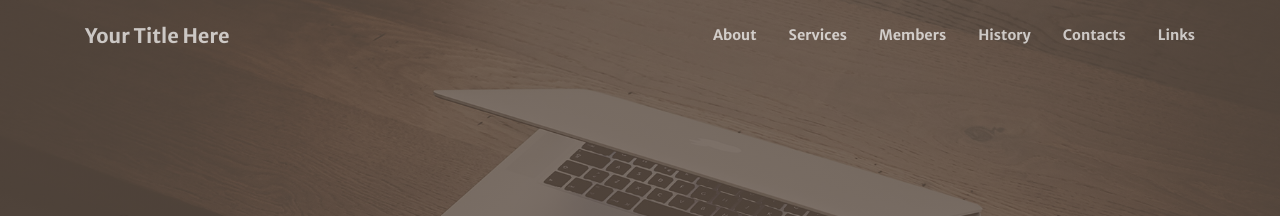
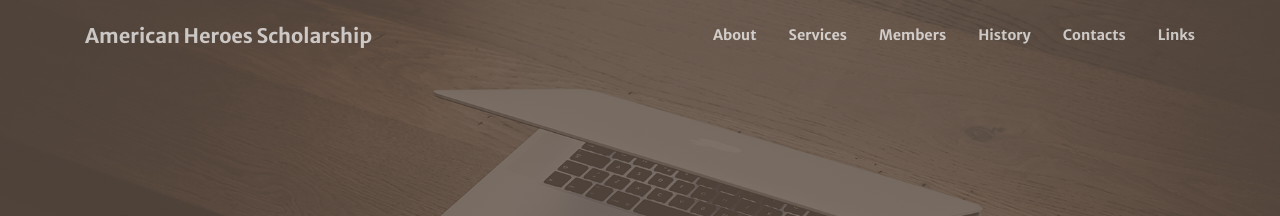
Before and after one commit to AmericanHeroesScholarship/AmericanHeroesScholarship-AmericanHeroesScholarship.github.io, a Jekyll site: the page built from index.md, in a window 1280 px wide. Shown: the top 216 px of the page. Built offline with Jekyll 4.4.1, drawn with Linux system fonts in a browser that asks for light colours.

Commit message:
Update _config.yml

```diff
--- a/_config.yml
+++ b/_config.yml
@@ -1,5 +1,5 @@
 # Site settings
-title: Your Title Here
+title: American Heroes Scholarship
 description: > # this means to ignore newlines until "baseurl:"
 baseurl: "/creative-theme-jekyll-new/" # the subpath of your site, e.g. /blog/
 url: "" # the base hostname & protocol for your site
```
